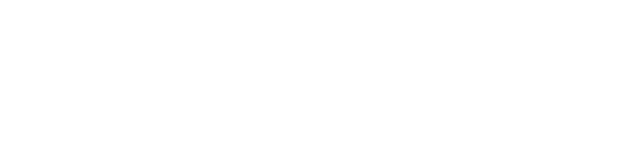
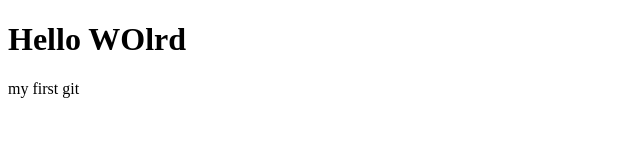
Before and after one commit to feyzibrahim/test, a plain HTML site: page index.html in a window 1280 px wide. Shown: the whole page, without its empty margins (0-640 px from the left). Drawn offline with Linux system fonts and the light colour scheme.

Commit message:
added some text

```diff
--- a/index.html
+++ b/index.html
@@ -10,6 +10,9 @@
 
 <body>
 
+    <h1>Hello WOlrd</h1>
+    <p>my first git</p>
+
 </body>
 
 </html>
```
